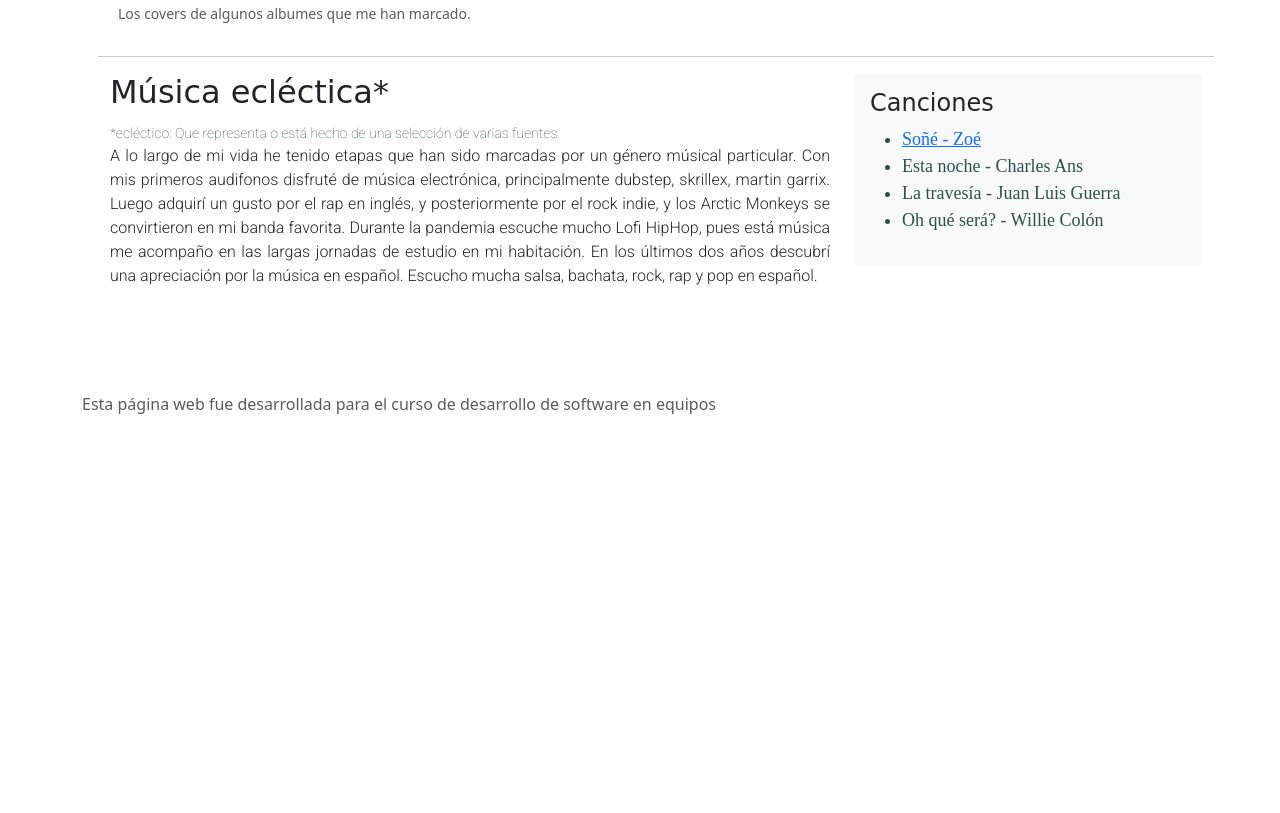
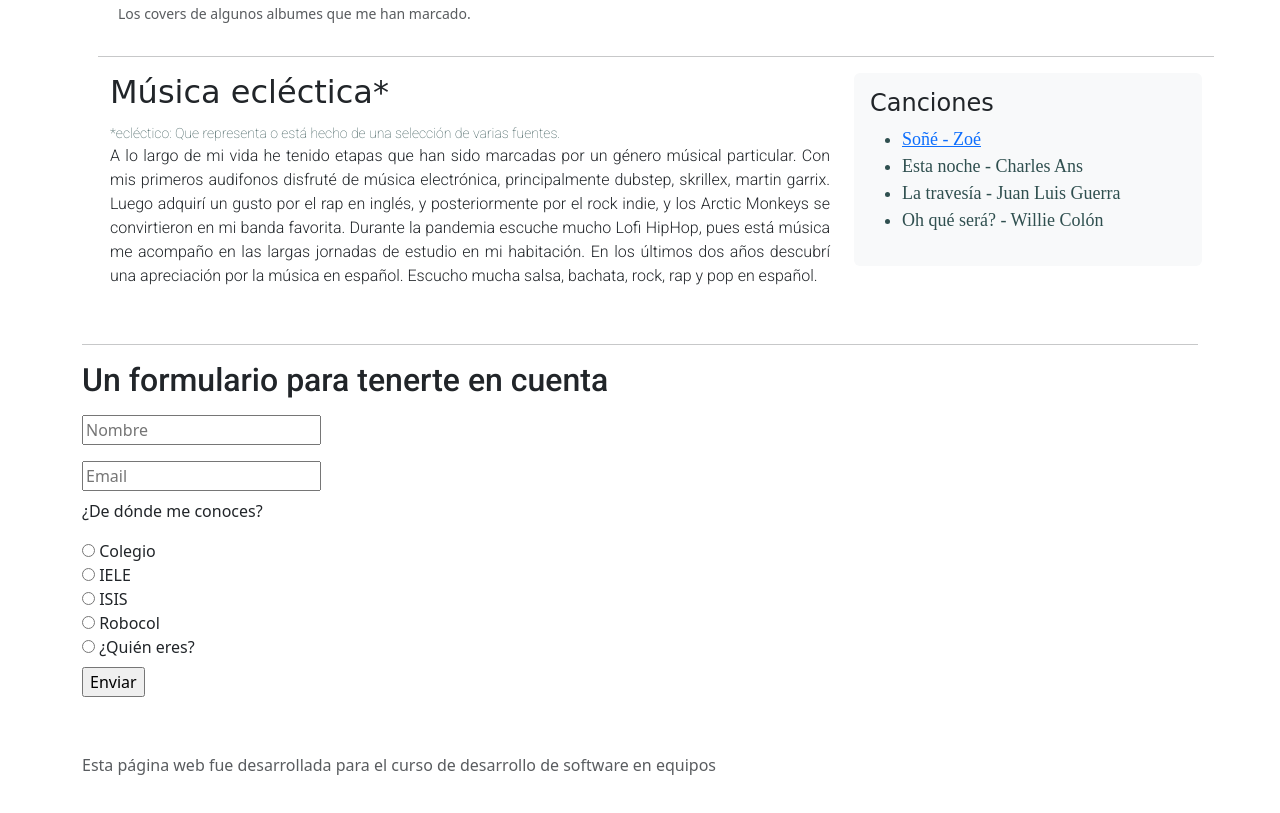
Before and after one commit to Danielfts/tallerHTML, a plain HTML site: page musica.html in a window 1280 px wide. Shown: the part 1125-1938 px from the top of the page. Before the commit the page ends 1593 px from the top, so only its background shows below. Drawn offline with nearby package versions, Linux system fonts and the light colour scheme; a web font is replaced by a local one.

Commit message:
Completed Form

```diff
--- a/musica.html
+++ b/musica.html
@@ -11,7 +11,9 @@
     <link rel="preconnect" href="https://fonts.googleapis.com">
     <link rel="preconnect" href="https://fonts.gstatic.com" crossorigin>
 
-    <link href="https://fonts.googleapis.com/css2?family=Cedarville+Cursive&family=Roboto:wght@100;300;400;500;700;900&display=swap" rel="stylesheet">
+    <link
+        href="https://fonts.googleapis.com/css2?family=Cedarville+Cursive&family=Roboto:wght@100;300;400;500;700;900&display=swap"
+        rel="stylesheet">
 </head>
 
 <body>
@@ -103,10 +105,12 @@
                     <hr>
                     <div class="col-8">
                         <h2 class="cursiva_elegante">Música ecléctica*</h2>
-                        <small  style="font-family: 'Roboto'; font-weight: 100; color: darkslategrey;">*ecléctico: Que representa o está hecho de una selección de varias
+                        <small style="font-family: 'Roboto'; font-weight: 100; color: darkslategrey;">*ecléctico: Que
+                            representa o está hecho de una selección de varias
                             fuentes.</small>
                         <br>
-                        <p class="parrafo_blog" align="justify">A lo largo de mi vida he tenido etapas que han sido marcadas por un género
+                        <p class="parrafo_blog" align="justify">A lo largo de mi vida he tenido etapas que han sido
+                            marcadas por un género
                             músical particular. Con mis primeros audifonos disfruté de música electrónica,
                             principalmente dubstep, skrillex, martin garrix. Luego adquirí un gusto por el rap en
                             inglés, y posteriormente por el rock indie, y los Arctic Monkeys se convirtieron en mi banda
@@ -129,6 +133,30 @@
                             </div>
                         </div>
                     </div>
+                </div>
+            </div>
+            <hr>
+            <div class="row">
+                <h2 class="text-body google">Un formulario para tenerte en cuenta</h2>
+                <form>
+                    <input type="text" placeholder="Nombre" class="my-2"><br>
+                    <input type="text" placeholder="Email" class="my-2"><br>
+                    <p>¿De dónde me conoces?</p>
+                    <input type="radio" id="Colegio" name="donde">
+                    <label for="Colegio">Colegio</label><br>
+                    <input type="radio" id="IELE" name="donde">
+                    <label for="IELE">IELE</label><br>
+                    <input type="radio" id="ISIS" name="donde">
+                    <label for="ISIS">ISIS</label><br>
+                    <input type="radio" id="Robocol" name="donde">
+                    <label for="Robocol">Robocol</label><br>
+                    <input type="radio" id="Quien" name="donde">
+                    <label for="Quien">¿Quién eres?</label><br>
+
+                    <input type="submit" value="Enviar", class="my-2">
+                </form>
+            </div>
+        </div>
 
     </main>
 
```
Also changed, not shown: index.html (+6 -2 lines).
